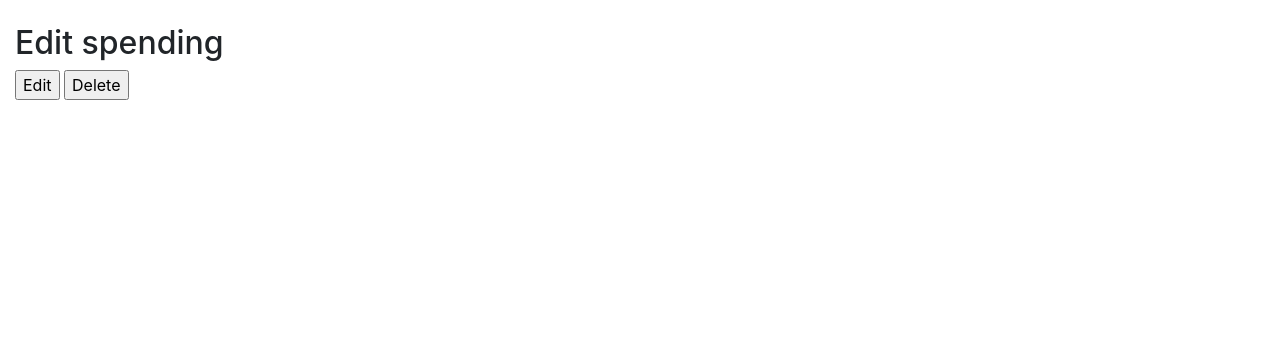
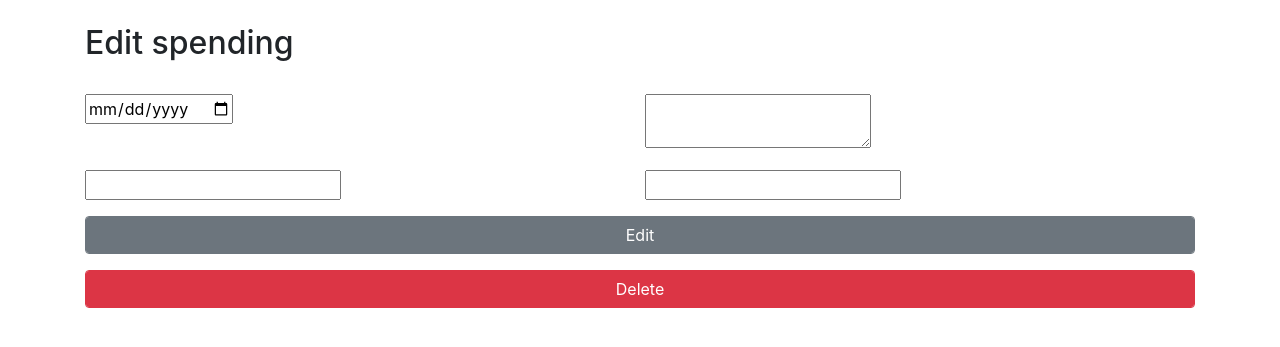
Before and after one commit to aBetschart/Spendings, a Django app: template SpendingsApp/templates/spending.html in a window 1280 px wide. Shown: the part 56-403 px from the top of the page. Run offline with Django 3.2, Linux system fonts and the light colour scheme; the template is opened without the code that fills it, so the values that code supplies are empty, except form fields; tables that the repository leaves empty hold one stand-in row (values such as "Sample post"); form fields are guessed from the names that the template uses; some libraries are stand-ins or nearby versions.

Commit message:
Overvorked the spending form on the page editing an entry. Added the possibility to edit a spending on the month overview.

```diff
--- a/SpendingsApp/templates/month.html
+++ b/SpendingsApp/templates/month.html
@@ -40,7 +40,7 @@
                     {{ spending.description }}
                 </td>
                 <td class="text-right">
-                    {{ spending.amount|floatformat:2 }}
+                    <a href="{% url 'spending_edit' spending.id %}">{{ spending.amount|floatformat:2 }}</a>
                 </td>
             </tr>
             {% endfor %}
--- a/SpendingsApp/templates/spending.html
+++ b/SpendingsApp/templates/spending.html
@@ -2,13 +2,42 @@
 
 {% block content %}
 
-<h2>Edit spending</h2>
+<div class="container">
 
-<form action="" method="post">
-    {% csrf_token %}
-    {{ spendingForm }}
-    <input type="submit" name="edit-spending" value="Edit">
-    <input type="submit" name="delete-spending" value="Delete">
-</form>
+    <h2>Edit spending</h2>
+    <br>
+
+    <form action="" method="post">
+        {% csrf_token %}
+
+        <div class="form-group">
+            <div class="form-row">
+                <div class="col">
+                    {{ spendingForm.spendingDate }}
+                </div>
+                <div class="col">
+                    {{ spendingForm.description }}
+                </div>
+            </div>
+        </div>
+        <div class="form-group">
+            <div class="form-row">
+                <div class="col">
+                    {{ spendingForm.amount }}
+                </div>
+                <div class="col">
+                    {{ spendingForm.category }}
+                </div>
+            </div>
+        </div>
+        <div class="form-group">
+            <input type="submit" class="btn btn-secondary form-control" name="edit-spending" value="Edit">
+        </div>
+        <div class="form-group">
+            <input type="submit" class="btn btn-danger form-control" name="delete-spending" value="Delete">
+        </div>
+    </form>
+
+</div>
 
 {% endblock %}
```
